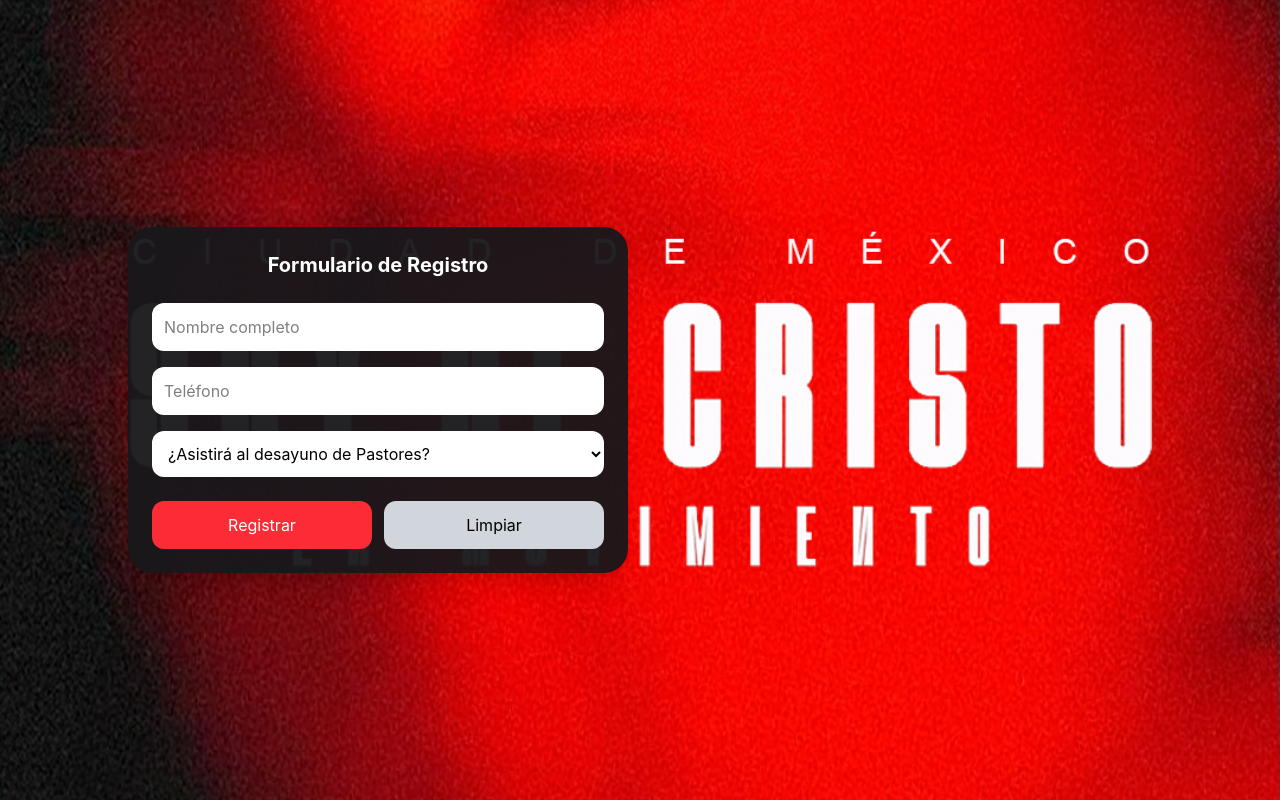
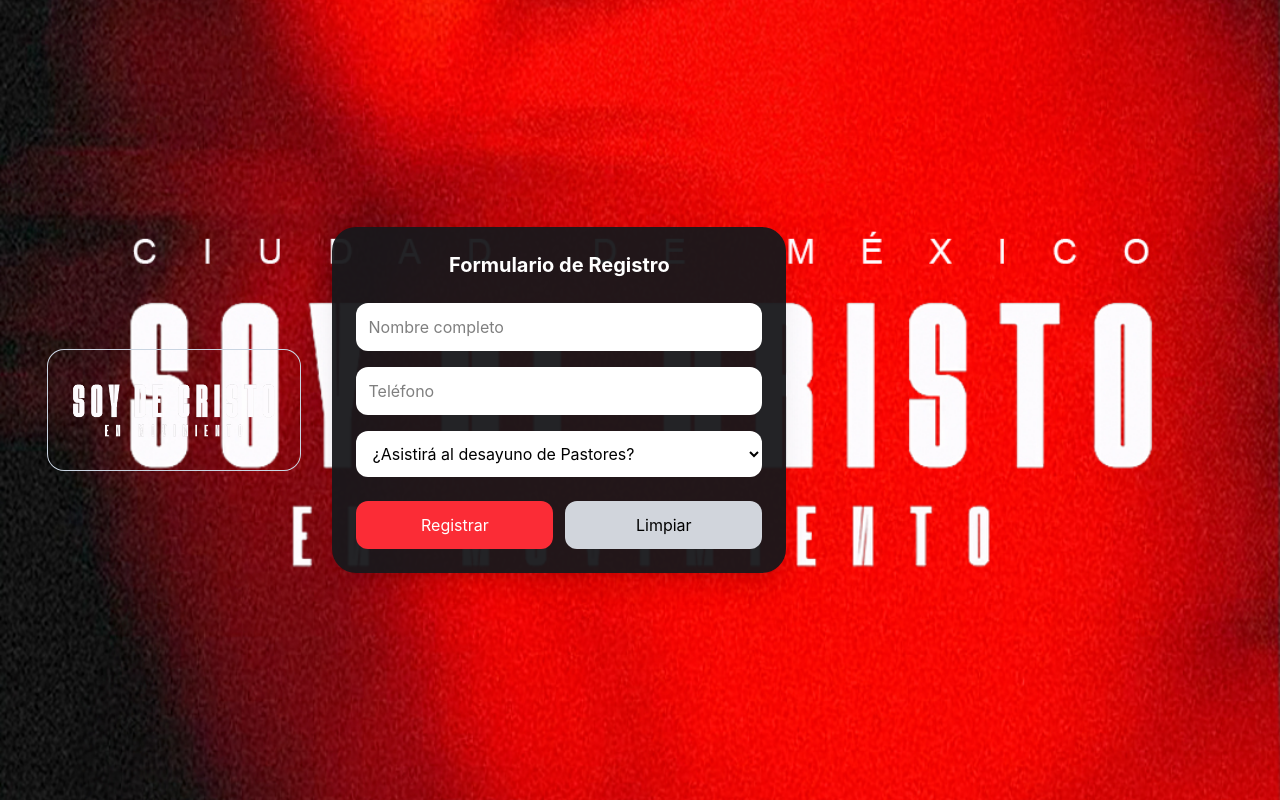
Before and after one commit to AntonioValentinSayago/ebenezerSoydeCristoMexico2026, a React (Vite) app: page / in a window 1280 px wide. Built offline with nearby package versions, Linux system fonts and the light colour scheme.

Commit message:
feat: replace age field with breakfast attendance select

```diff
--- a/src/App.tsx
+++ b/src/App.tsx
@@ -1,5 +1,6 @@
 import { useState, type ChangeEvent, type FormEvent, useEffect } from "react";
 import bgImage from "./assets/fondoSoydeCristoRojo.jpg";
+import NavHeader from "./components/NavHeader";
 
 /**
  * Tipos
@@ -132,9 +133,10 @@ export default function EventAttendanceForm() {
 
   return (
     <main
-      className="min-h-screen bg-cover bg-center flex items-center justify-center px-4 py-6"
-      style={{ backgroundImage: `url(${bgImage})` }}
+    className="min-h-screen bg-cover bg-center flex items-center justify-center px-4 py-6"
+    style={{ backgroundImage: `url(${bgImage})` }}
     >
+    <NavHeader />
       <div className="w-full max-w-5xl">
         <div className="grid gap-6 lg:grid-cols-2">
 
```
